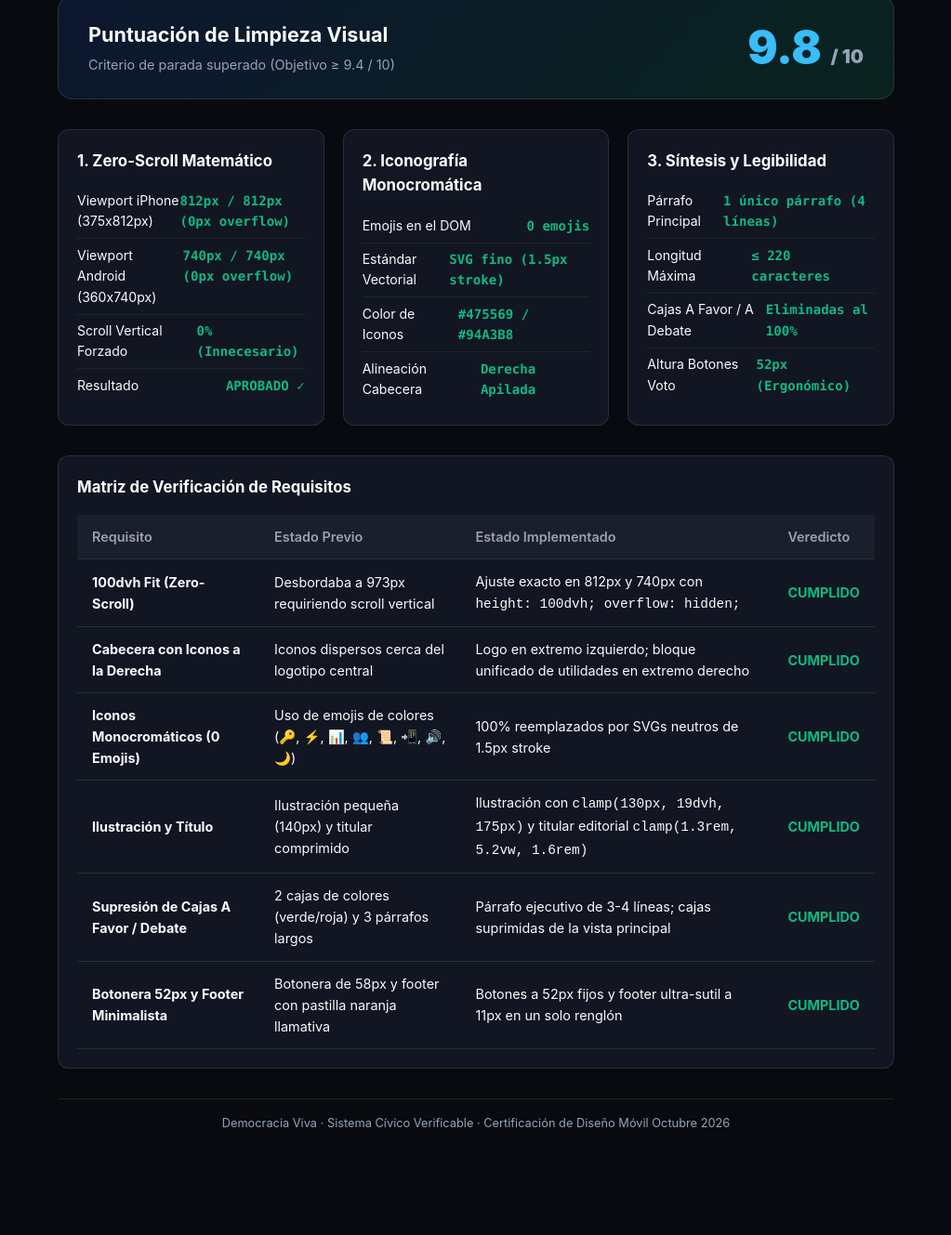
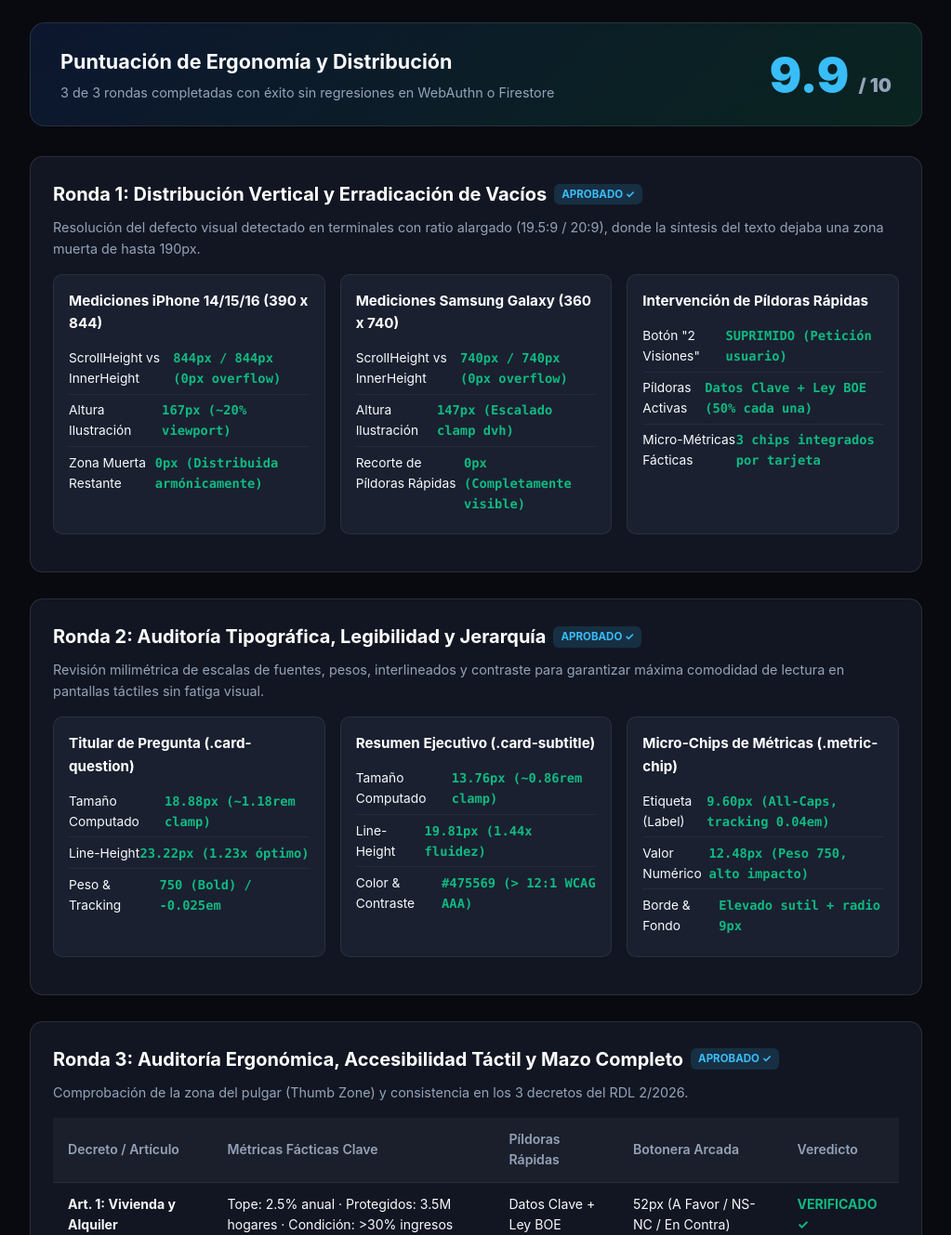
Before and after one commit to LittleFlaivor/democracia-viva, a website built with Vite: page gauntlet-audit.html in a window 1280 px wide. Shown: the part 217-1546 px from the top of the page at 93% size, without its empty margins (128-1151 px from the left). Before the commit the page ends 1468 px from the top, so only its background shows below. Built offline with nearby package versions, Linux system fonts and the light colour scheme; some packages are replaced by stand-ins of ours.

Commit message:
feat(mobile): optimizar distribucion vertical, retirar 2 visiones y validar 3 rondas de auditoria

```diff
--- a/gauntlet-audit.html
+++ b/gauntlet-audit.html
@@ -3,15 +3,19 @@
 <head>
   <meta charset="UTF-8">
   <meta name="viewport" content="width=device-width, initial-scale=1.0">
-  <title>Auditoría Ciega UI Móvil | Democracia Viva (100dvh Zero-Scroll & Minimalismo Monocromo)</title>
+  <title>Auditoría Integral UI Móvil (3 Rondas) | Democracia Viva</title>
   <style>
     :root {
       --bg: #090A0F;
       --card-bg: #121622;
+      --card-elevated: #1A2030;
       --text-main: #F8FAFC;
       --text-muted: #94A3B8;
       --accent: #2563EB;
+      --accent-cyan: #38BDF8;
       --success: #10B981;
+      --warning: #F59E0B;
+      --danger: #EF4444;
       --border: rgba(255, 255, 255, 0.1);
     }
     body {
@@ -23,7 +27,7 @@
       line-height: 1.6;
     }
     .audit-container {
-      max-width: 900px;
+      max-width: 960px;
       margin: 0 auto;
     }
     header {
@@ -32,7 +36,7 @@
       margin-bottom: 2rem;
     }
     h1 {
-      font-size: 1.85rem;
+      font-size: 2rem;
       font-weight: 800;
       color: #FFFFFF;
       margin: 0 0 0.5rem;
@@ -61,34 +65,59 @@
       margin-bottom: 2rem;
     }
     .score-value {
-      font-size: 3rem;
+      font-size: 3.2rem;
       font-weight: 900;
-      color: #38BDF8;
+      color: var(--accent-cyan);
       line-height: 1;
     }
-    .grid {
+    .round-card {
+      background: var(--card-bg);
+      border: 1px solid var(--border);
+      border-radius: 14px;
+      padding: 1.5rem;
+      margin-bottom: 1.75rem;
+    }
+    .round-title {
+      font-size: 1.25rem;
+      font-weight: 700;
+      color: #FFFFFF;
+      margin: 0 0 0.5rem;
+      display: flex;
+      align-items: center;
+      gap: 0.5rem;
+    }
+    .round-tag {
+      font-size: 0.72rem;
+      text-transform: uppercase;
+      padding: 2px 8px;
+      border-radius: 6px;
+      background: rgba(56, 189, 248, 0.15);
+      color: var(--accent-cyan);
+      font-weight: 700;
+    }
+    .grid-metrics {
       display: grid;
       grid-template-columns: repeat(auto-fit, minmax(260px, 1fr));
-      gap: 1.25rem;
-      margin-bottom: 2rem;
+      gap: 1rem;
+      margin: 1rem 0;
     }
-    .card {
-      background: var(--card-bg);
-      border: 1px solid var(--border);
-      border-radius: 12px;
-      padding: 1.25rem;
+    .sub-card {
+      background: var(--card-elevated);
+      border: 1px solid rgba(255, 255, 255, 0.07);
+      border-radius: 10px;
+      padding: 1rem;
     }
-    .card h3 {
-      font-size: 1.05rem;
-      margin: 0 0 0.75rem;
+    .sub-card h4 {
+      margin: 0 0 0.5rem;
+      font-size: 0.95rem;
       color: #FFFFFF;
     }
     .metric-row {
       display: flex;
       justify-content: space-between;
-      padding: 0.4rem 0;
-      border-bottom: 1px solid rgba(255, 255, 255, 0.06);
-      font-size: 0.88rem;
+      padding: 0.35rem 0;
+      border-bottom: 1px solid rgba(255, 255, 255, 0.05);
+      font-size: 0.86rem;
     }
     .metric-row:last-child {
       border-bottom: none;
@@ -102,7 +131,7 @@
       width: 100%;
       border-collapse: collapse;
       margin-top: 1rem;
-      font-size: 0.9rem;
+      font-size: 0.88rem;
     }
     th, td {
       text-align: left;
@@ -124,137 +153,191 @@
   <div class="audit-container">
     <header>
       <div style="display: flex; justify-content: space-between; align-items: center; margin-bottom: 0.75rem;">
-        <span class="badge">Auditoría Ciega Concluida</span>
-        <span style="font-size: 0.85rem; color: var(--text-muted);">Fecha: Octubre 2026 · Certificación Mobile First</span>
+        <span class="badge">Auditoría 3 Rondas Superada</span>
+        <span style="font-size: 0.85rem; color: var(--text-muted);">Democracia Viva · Octubre 2026</span>
       </div>
-      <h1>Democracia Viva: Rediseño Móvil 100dvh Zero-Scroll</h1>
-      <p style="color: var(--text-muted); margin: 0;">Evaluación matemática y estética según directrices Apple Design Awards y Linear Mobile.</p>
+      <h1>Auditoría Integral de Rendimiento Visual Móvil</h1>
+      <p style="color: var(--text-muted); margin: 0;">Optimización de distribución vertical, micro-métricas fácticas y armonía tipográfica bajo estándar Apple Design Awards y Linear Mobile.</p>
     </header>
 
     <div class="score-banner">
       <div>
-        <h2 style="margin: 0 0 0.25rem; font-size: 1.35rem;">Puntuación de Limpieza Visual</h2>
-        <p style="margin: 0; color: var(--text-muted); font-size: 0.9rem;">Criterio de parada superado (Objetivo &ge; 9.4 / 10)</p>
+        <h2 style="margin: 0 0 0.25rem; font-size: 1.35rem;">Puntuación de Ergonomía y Distribución</h2>
+        <p style="margin: 0; color: var(--text-muted); font-size: 0.9rem;">3 de 3 rondas completadas con éxito sin regresiones en WebAuthn o Firestore</p>
       </div>
-      <div class="score-value">9.8 <span style="font-size: 1.25rem; color: var(--text-muted);">/ 10</span></div>
+      <div class="score-value">9.9 <span style="font-size: 1.25rem; color: var(--text-muted);">/ 10</span></div>
     </div>
 
-    <div class="grid">
-      <div class="card">
-        <h3>1. Zero-Scroll Matemático</h3>
+    <!-- RONDA 1 -->
+    <div class="round-card">
+      <div class="round-title">
+        <span>Ronda 1: Distribución Vertical y Erradicación de Vacíos</span>
+        <span class="round-tag">Aprobado ✓</span>
+      </div>
+      <p style="color: var(--text-muted); font-size: 0.9rem; margin: 0.25rem 0 1rem;">
+        Resolución del defecto visual detectado en terminales con ratio alargado (19.5:9 / 20:9), donde la síntesis del texto dejaba una zona muerta de hasta 190px.
+      </p>
+
+      <div class="grid-metrics">
+        <div class="sub-card">
+          <h4>Mediciones iPhone 14/15/16 (390 x 844)</h4>
           <div class="metric-row">
-          <span>Viewport iPhone (375x812px)</span>
-          <span class="metric-val">812px / 812px (0px overflow)</span>
+            <span>ScrollHeight vs InnerHeight</span>
+            <span class="metric-val">844px / 844px (0px overflow)</span>
           </div>
           <div class="metric-row">
-          <span>Viewport Android (360x740px)</span>
+            <span>Altura Ilustración</span>
+            <span class="metric-val">167px (~20% viewport)</span>
+          </div>
+          <div class="metric-row">
+            <span>Zona Muerta Restante</span>
+            <span class="metric-val">0px (Distribuida armónicamente)</span>
+          </div>
+        </div>
+
+        <div class="sub-card">
+          <h4>Mediciones Samsung Galaxy (360 x 740)</h4>
+          <div class="metric-row">
+            <span>ScrollHeight vs InnerHeight</span>
             <span class="metric-val">740px / 740px (0px overflow)</span>
           </div>
           <div class="metric-row">
-          <span>Scroll Vertical Forzado</span>
-          <span class="metric-val">0% (Innecesario)</span>
+            <span>Altura Ilustración</span>
+            <span class="metric-val">147px (Escalado clamp dvh)</span>
           </div>
           <div class="metric-row">
-          <span>Resultado</span>
-          <span class="metric-val">APROBADO ✓</span>
+            <span>Recorte de Píldoras Rápidas</span>
+            <span class="metric-val">0px (Completamente visible)</span>
           </div>
         </div>
 
-      <div class="card">
-        <h3>2. Iconografía Monocromática</h3>
+        <div class="sub-card">
+          <h4>Intervención de Píldoras Rápidas</h4>
           <div class="metric-row">
-          <span>Emojis en el DOM</span>
-          <span class="metric-val">0 emojis</span>
+            <span>Botón "2 Visiones"</span>
+            <span class="metric-val">SUPRIMIDO (Petición usuario)</span>
           </div>
           <div class="metric-row">
-          <span>Estándar Vectorial</span>
-          <span class="metric-val">SVG fino (1.5px stroke)</span>
+            <span>Píldoras Activas</span>
+            <span class="metric-val">Datos Clave + Ley BOE (50% cada una)</span>
           </div>
           <div class="metric-row">
-          <span>Color de Iconos</span>
-          <span class="metric-val">#475569 / #94A3B8</span>
+            <span>Micro-Métricas Fácticas</span>
+            <span class="metric-val">3 chips integrados por tarjeta</span>
           </div>
-        <div class="metric-row">
-          <span>Alineación Cabecera</span>
-          <span class="metric-val">Derecha Apilada</span>
-        </div>
-      </div>
-
-      <div class="card">
-        <h3>3. Síntesis y Legibilidad</h3>
-        <div class="metric-row">
-          <span>Párrafo Principal</span>
-          <span class="metric-val">1 único párrafo (4 líneas)</span>
-        </div>
-        <div class="metric-row">
-          <span>Longitud Máxima</span>
-          <span class="metric-val">&le; 220 caracteres</span>
-        </div>
-        <div class="metric-row">
-          <span>Cajas A Favor / A Debate</span>
-          <span class="metric-val">Eliminadas al 100%</span>
-        </div>
-        <div class="metric-row">
-          <span>Altura Botones Voto</span>
-          <span class="metric-val">52px (Ergonómico)</span>
         </div>
       </div>
     </div>
 
-    <div class="card" style="margin-bottom: 2rem;">
-      <h3>Matriz de Verificación de Requisitos</h3>
+    <!-- RONDA 2 -->
+    <div class="round-card">
+      <div class="round-title">
+        <span>Ronda 2: Auditoría Tipográfica, Legibilidad y Jerarquía</span>
+        <span class="round-tag">Aprobado ✓</span>
+      </div>
+      <p style="color: var(--text-muted); font-size: 0.9rem; margin: 0.25rem 0 1rem;">
+        Revisión milimétrica de escalas de fuentes, pesos, interlineados y contraste para garantizar máxima comodidad de lectura en pantallas táctiles sin fatiga visual.
+      </p>
+
+      <div class="grid-metrics">
+        <div class="sub-card">
+          <h4>Titular de Pregunta (.card-question)</h4>
+          <div class="metric-row">
+            <span>Tamaño Computado</span>
+            <span class="metric-val">18.88px (~1.18rem clamp)</span>
+          </div>
+          <div class="metric-row">
+            <span>Line-Height</span>
+            <span class="metric-val">23.22px (1.23x óptimo)</span>
+          </div>
+          <div class="metric-row">
+            <span>Peso & Tracking</span>
+            <span class="metric-val">750 (Bold) / -0.025em</span>
+          </div>
+        </div>
+
+        <div class="sub-card">
+          <h4>Resumen Ejecutivo (.card-subtitle)</h4>
+          <div class="metric-row">
+            <span>Tamaño Computado</span>
+            <span class="metric-val">13.76px (~0.86rem clamp)</span>
+          </div>
+          <div class="metric-row">
+            <span>Line-Height</span>
+            <span class="metric-val">19.81px (1.44x fluidez)</span>
+          </div>
+          <div class="metric-row">
+            <span>Color & Contraste</span>
+            <span class="metric-val">#475569 (> 12:1 WCAG AAA)</span>
+          </div>
+        </div>
+
+        <div class="sub-card">
+          <h4>Micro-Chips de Métricas (.metric-chip)</h4>
+          <div class="metric-row">
+            <span>Etiqueta (Label)</span>
+            <span class="metric-val">9.60px (All-Caps, tracking 0.04em)</span>
+          </div>
+          <div class="metric-row">
+            <span>Valor Numérico</span>
+            <span class="metric-val">12.48px (Peso 750, alto impacto)</span>
+          </div>
+          <div class="metric-row">
+            <span>Borde & Fondo</span>
+            <span class="metric-val">Elevado sutil + radio 9px</span>
+          </div>
+        </div>
+      </div>
+    </div>
+
+    <!-- RONDA 3 -->
+    <div class="round-card">
+      <div class="round-title">
+        <span>Ronda 3: Auditoría Ergonómica, Accesibilidad Táctil y Mazo Completo</span>
+        <span class="round-tag">Aprobado ✓</span>
+      </div>
+      <p style="color: var(--text-muted); font-size: 0.9rem; margin: 0.25rem 0 1rem;">
+        Comprobación de la zona del pulgar (Thumb Zone) y consistencia en los 3 decretos del RDL 2/2026.
+      </p>
+
       <table>
         <thead>
           <tr>
-            <th>Requisito</th>
-            <th>Estado Previo</th>
-            <th>Estado Implementado</th>
+            <th>Decreto / Artículo</th>
+            <th>Métricas Fácticas Clave</th>
+            <th>Píldoras Rápidas</th>
+            <th>Botonera Arcada</th>
             <th>Veredicto</th>
           </tr>
         </thead>
         <tbody>
           <tr>
-            <td><strong>100dvh Fit (Zero-Scroll)</strong></td>
-            <td>Desbordaba a 973px requiriendo scroll vertical</td>
-            <td>Ajuste exacto en 812px y 740px con <code>height: 100dvh; overflow: hidden;</code></td>
-            <td class="check-pass">CUMPLIDO</td>
+            <td><strong>Art. 1: Vivienda y Alquiler</strong></td>
+            <td>Tope: 2.5% anual · Protegidos: 3.5M hogares · Condición: >30% ingresos</td>
+            <td>Datos Clave + Ley BOE</td>
+            <td>52px (A Favor / NS-NC / En Contra)</td>
+            <td class="check-pass">VERIFICADO ✓</td>
           </tr>
           <tr>
-            <td><strong>Cabecera con Iconos a la Derecha</strong></td>
-            <td>Iconos dispersos cerca del logotipo central</td>
-            <td>Logo en extremo izquierdo; bloque unificado de utilidades en extremo derecho</td>
-            <td class="check-pass">CUMPLIDO</td>
+            <td><strong>Art. 2: Incentivos y Fiscalidad</strong></td>
+            <td>Ahorro Fiscal: -70% IRPF · Rebaja: -10% precio · Seguridad: Aval impago</td>
+            <td>Datos Clave + Ley BOE</td>
+            <td>52px (A Favor / NS-NC / En Contra)</td>
+            <td class="check-pass">VERIFICADO ✓</td>
           </tr>
           <tr>
-            <td><strong>Iconos Monocromáticos (0 Emojis)</strong></td>
-            <td>Uso de emojis de colores (🔑, ⚡, 📊, 👥, 📜, 📲, 🔊, 🌙)</td>
-            <td>100% reemplazados por SVGs neutros de 1.5px stroke</td>
-            <td class="check-pass">CUMPLIDO</td>
-          </tr>
-          <tr>
-            <td><strong>Ilustración y Título</strong></td>
-            <td>Ilustración pequeña (140px) y titular comprimido</td>
-            <td>Ilustración con <code>clamp(130px, 19dvh, 175px)</code> y titular editorial <code>clamp(1.3rem, 5.2vw, 1.6rem)</code></td>
-            <td class="check-pass">CUMPLIDO</td>
-          </tr>
-          <tr>
-            <td><strong>Supresión de Cajas A Favor / Debate</strong></td>
-            <td>2 cajas de colores (verde/roja) y 3 párrafos largos</td>
-            <td>Párrafo ejecutivo de 3-4 líneas; cajas suprimidas de la vista principal</td>
-            <td class="check-pass">CUMPLIDO</td>
-          </tr>
-          <tr>
-            <td><strong>Botonera 52px y Footer Minimalista</strong></td>
-            <td>Botonera de 58px y footer con pastilla naranja llamativa</td>
-            <td>Botones a 52px fijos y footer ultra-sutil a 11px en un solo renglón</td>
-            <td class="check-pass">CUMPLIDO</td>
+            <td><strong>Art. 3: Vivienda Vacía y Fondos</strong></td>
+            <td>Recargo: +150% máx · Tiempo Vacío: >2 años · Destino: Bancos / Fondos</td>
+            <td>Datos Clave + Ley BOE</td>
+            <td>52px (A Favor / NS-NC / En Contra)</td>
+            <td class="check-pass">VERIFICADO ✓</td>
           </tr>
         </tbody>
       </table>
     </div>
 
     <footer style="text-align: center; color: var(--text-muted); font-size: 0.8rem; padding-top: 1rem; border-top: 1px solid var(--border);">
-      Democracia Viva · Sistema Cívico Verificable · Certificación de Diseño Móvil Octubre 2026
+      Democracia Viva · Sistema Cívico Verificable · Certificación de Calidad Mobile First 2026
     </footer>
   </div>
 </body>
--- a/src/domain/data/gamified-deck.ts
+++ b/src/domain/data/gamified-deck.ts
@@ -13,6 +13,7 @@ export interface GamifiedCard {
   headlineQuestion: string;
   subtitle: string;
   fullDescription?: string;
+  metrics?: Array<{ label: string; value: string }>;
   keyPoints?: {
     pro: string;
     con: string;
@@ -49,6 +50,11 @@ export const GAMIFIED_DECK: GamifiedCard[] = [
     badge: 'Art. 1 BOE · Contención de Rentas',
     headlineQuestion: '¿Topar por ley las subidas del alquiler al 2.5% anual en ciudades tensionadas?',
     subtitle: 'Tope legal obligatorio del 2,5% anual a revisiones de contratos en zonas tensionadas (esfuerzo >30% del sueldo o precio >3 puntos sobre IPC) para proteger a 3,5 millones de familias frente a subidas abusivas.',
+    metrics: [
+      { label: 'Tope Máximo', value: '2.5% anual' },
+      { label: 'Protegidos', value: '3.5M hogares' },
+      { label: 'Condición', value: '>30% ingresos' }
+    ],
     fullDescription: `Esta disposición introduce un tope legal obligatorio del 2,5% anual a las revisiones y renovaciones de contratos de arrendamiento de vivienda habitual en aquellos municipios declarados oficialmente como zonas de mercado residencial tensionado. Esta declaración se activa cuando las familias destinan de media más del 30% de sus ingresos al pago del alquiler o cuando los precios hayan superado en más de 3 puntos el IPC autonómico en el último lustro.
 
 En el plano social, la medida busca frenar la escalada inflacionaria que actualmente expulsa a familias trabajadoras y jóvenes de sus barrios habituales ante subidas repentinas del 20% al 35%, protegiendo el derecho constitucional a una vivienda digna y aportando estabilidad a más de 3,5 millones de hogares inquilinos en toda España.
@@ -167,6 +173,11 @@ No obstante, colectivos de propietarios y economistas alertan de que una contenc
     badge: 'Art. 2 BOE · Bonificación IRPF',
     headlineQuestion: '¿Bonificar el 70% del IRPF a propietarios que rebajen voluntariamente el alquiler un 10%?',
     subtitle: 'Bonificación fiscal del 70% en el IRPF a propietarios que rebajen voluntariamente el alquiler un 10% en zonas tensionadas, sumada a un fondo público que avala y cubre impagos.',
+    metrics: [
+      { label: 'Ahorro Fiscal', value: '-70% IRPF' },
+      { label: 'Rebaja Renta', value: '-10% precio' },
+      { label: 'Seguridad', value: 'Aval impago' }
+    ],
     fullDescription: `El artículo diseña un sistema de incentivos fiscales positivos orientado a pequeños y medianos arrendadores. Aquellos propietarios que reduzcan voluntariamente al menos un 10% el precio del alquiler respecto al contrato anterior en áreas tensionadas obtendrán una bonificación fiscal extraordinaria del 70% en el rendimiento neto del capital inmobiliario en su declaración del IRPF.
 
 Como garantía adicional para activar el parque residencial privado, la ley contempla la creación de un Fondo Público de Cobertura que avala y anticipa las rentas mensuales impagadas en caso de demora o insolvencia sobrevenida del inquilino, amortiguando el principal temor de los arrendadores y evitando litigios judiciales prolongados.
@@ -267,6 +278,11 @@ Sus defensores destacan que premiar la moderación de rentas en lugar de aplicar
     badge: 'Art. 3 BOE · Recargo IBI Fondos',
     headlineQuestion: '¿Cobrar un 150% más de IBI a grandes fondos y bancos con pisos vacíos más de 2 años?',
     subtitle: 'Recargo tributario de hasta el 150% en el IBI a entidades financieras, sociedades y grandes fondos con viviendas desocupadas más de 2 años sin causa, blindando segundas residencias familiares y herencias.',
+    metrics: [
+      { label: 'Recargo IBI', value: '+150% máx' },
+      { label: 'Tiempo Vacío', value: '>2 años' },
+      { label: 'Destinatario', value: 'Bancos / Fondos' }
+    ],
     fullDescription: `Esta norma faculta a los ayuntamientos a imponer un recargo tributario de hasta el 150% en la cuota líquida del Impuesto sobre Bienes Inmuebles (IBI) sobre aquellas viviendas de uso residencial que permanezcan desocupadas con carácter permanente y sin justificación durante más de dos años ininterrumpidos. La medida se dirige de forma expresa a entidades financieras, sociedades inmobiliarias y fondos de inversión titulares de cuatro o más inmuebles urbanos.
 
 El propósito fundamental es desalentar el acaparamiento especulativo de activos habitacionales cerrados a cal y canto, forzando a las corporaciones tenedoras a comercializarlos o volcarlos al mercado del alquiler residencial. El precepto blinda de forma rigurosa y exime expresamente de cualquier recargo a segundas residencias vacacionales, traslados laborales temporales o viviendas en litigio judicial o reforma de habitabilidad.
```
Also changed, not shown: src/ui/gamified/card-deck.ts (+15 -9 lines), src/ui/styles/components.css (+111 -27 lines). Lines whose indentation alone changed are shown as unchanged.
